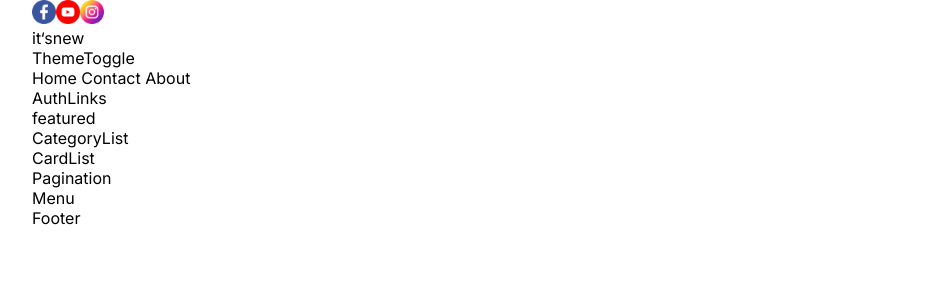
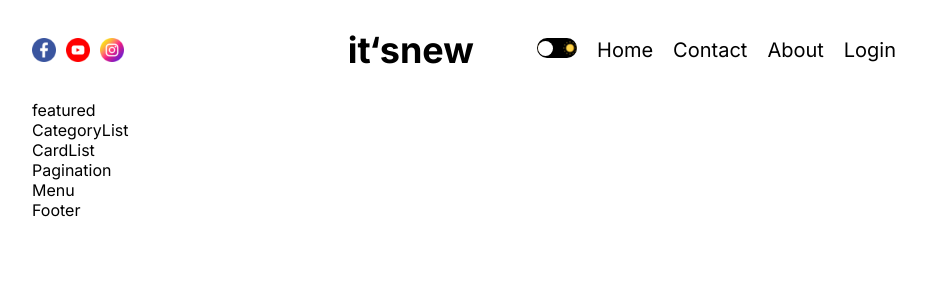
Before and after one commit to codernivas/it-snew_blog, a Next.js app: page / in a window 1280 px wide. Shown: the top 300 px of the page, without its empty margins (176-1102 px from the left). Built offline with nearby package versions, Linux system fonts and the light colour scheme.

Commit message:
theme toggle button

```diff
--- a/src/components/authLinks/AuthLinks.jsx
+++ b/src/components/authLinks/AuthLinks.jsx
@@ -1,8 +1,22 @@
 import React from "react"
 import styles from "./authLinks.module.css"
+import Link from "next/link"
 
 const AuthLinks = () => {
-  return <div className={styles.container}>AuthLinks</div>
+  //temporory
+  const status = "notauthenciated"
+  return (
+    <>
+      {status === "notauthenciated" ? (
+        <Link href={"/login"}>Login</Link>
+      ) : (
+        <>
+          <Link href={"/write"}>Write</Link>
+          <span className={styles.link}>Logout</span>
+        </>
+      )}
+    </>
+  )
 }
 
 export default AuthLinks
--- a/src/components/authLinks/authLinks.module.css
+++ b/src/components/authLinks/authLinks.module.css
@@ -0,0 +1,3 @@
+.link{
+    cursor: pointer;
+}
--- a/src/components/navbar/navbar.module.css
+++ b/src/components/navbar/navbar.module.css
@@ -1,3 +1,25 @@
 .container {
+  display: flex;
+  align-items: center;
+  justify-content: space-between;
+  height: 100px;
+}
 
+.social {
+  display: flex;
+  gap: 10px;
+  flex: 1;
 }
+.logo {
+  flex: 1;
+  text-align: center;
+  font-size: 36px;
+  font-weight: bold;
+}
+
+.links {
+  display: flex;
+  gap: 20px;
+  flex: 1;
+  font-size: 20px;
+}
--- a/src/components/themeToggle/ThemeToggle.jsx
+++ b/src/components/themeToggle/ThemeToggle.jsx
@@ -1,8 +1,15 @@
 import React from "react"
 import styles from "./themeToggle.module.css"
+import Image from "next/image"
 
 const ThemeToggle = () => {
-  return <div className={styles.container}>ThemeToggle</div>
+  return (
+    <div className={styles.container}>
+      <Image src={"/moon.png"} width={14} height={14} />
+      <div className={styles.ball}></div>
+      <Image src={"/sun.png"} width={14} height={14} />
+    </div>
+  )
 }
 
 export default ThemeToggle
--- a/src/components/themeToggle/themeToggle.module.css
+++ b/src/components/themeToggle/themeToggle.module.css
@@ -0,0 +1,20 @@
+.container {
+  width: 40px;
+  height: 20px;
+  display: flex;
+  border-radius: 50px;
+  cursor: pointer;
+  align-items: center;
+  justify-content: space-between;
+  background-color: black;
+  position: relative;
+}
+
+.ball {
+  width: 15px;
+  height: 15px;
+  border-radius: 50%;
+  background-color: white;
+  position: absolute;
+  left: 1px;
+}
```
Also changed, not shown: public/moon.png (added), public/sun.png (added).
